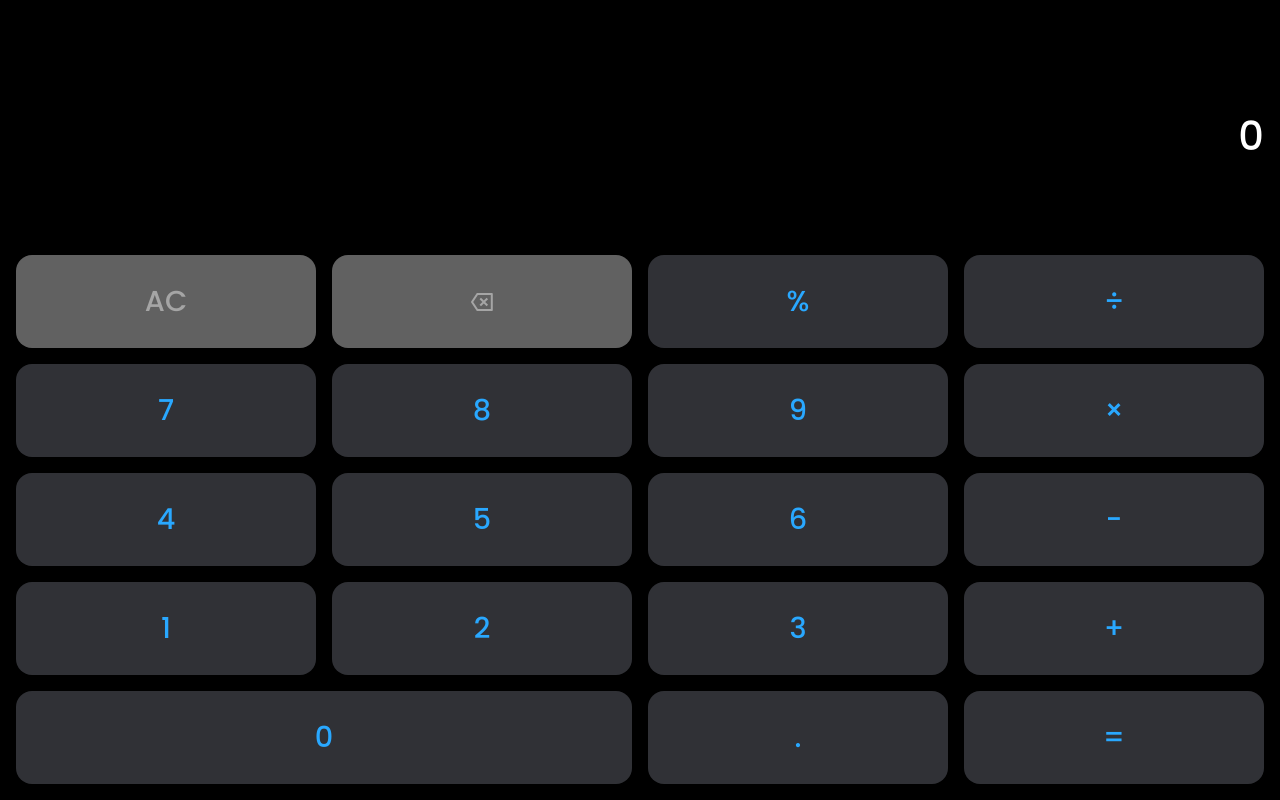
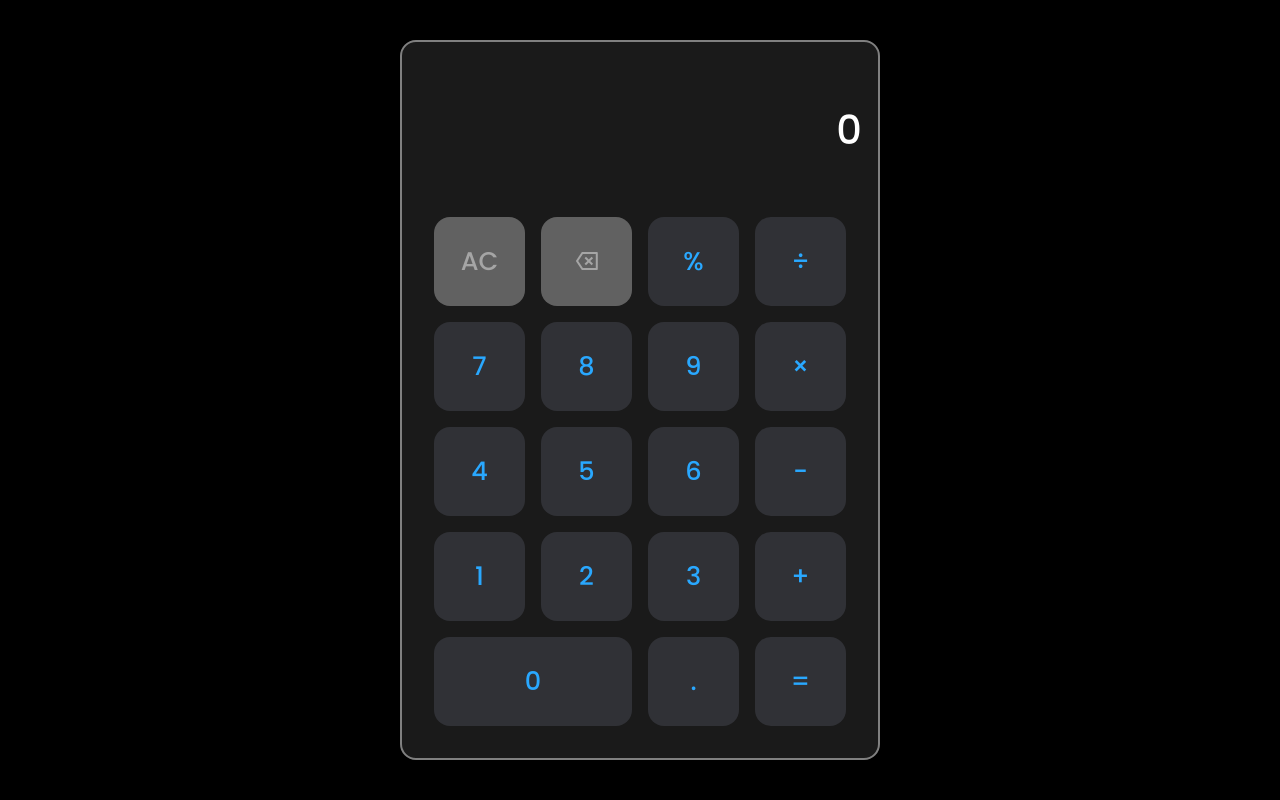
Before and after one commit to Kairoxdxd/Calculator, a plain HTML site: page index.html in a window 1280 px wide. Drawn offline with Linux system fonts and the light colour scheme.

Commit message:
test: test branches

```diff
--- a/css/style.css
+++ b/css/style.css
@@ -50,7 +50,7 @@ body {
 .app__main {
     display: grid;
     grid-template-columns: repeat(4, 1fr);
-    gap: 16px;
+    gap: 11px;
 }
 
 .app__btn--remove {
@@ -58,7 +58,7 @@ body {
 }
 
 .app__btn {
-    padding: 25px 0px;
+    padding: 15px 0px;
     border: none;
     border-radius: 16px;
     background-color: #303136;
@@ -76,3 +76,43 @@ body {
     background-color: #616161;
     color: #A5A5A5;
 }
+
+/* --МОБИЛЬНАЯ АДАПТАЦИЯ */
+
+@media (min-width: 375px) {
+    .app__btn {
+        padding: 25px 0px;
+    }
+
+    .app__main {
+        gap: 16px;
+    }
+}
+
+@media (min-width: 600px) {
+
+    body {
+        display: grid;
+        place-items: center;
+    }
+    .app {
+        max-width: 480px;
+         background-color: #1a1a1a;
+         box-shadow: 0 20px 40px rgba(0,0,0,0.5);
+         border: 2px solid grey;
+         border-radius:  16px;
+         height: 90dvh;
+         min-height: 600px;
+         max-height: 800px;
+
+    }
+    .app__main {
+        padding: 16px;
+
+    }
+
+    .app__btn {
+        padding: 25px 0px;
+        font-size: 1.6rem;
+    }
+}
```
